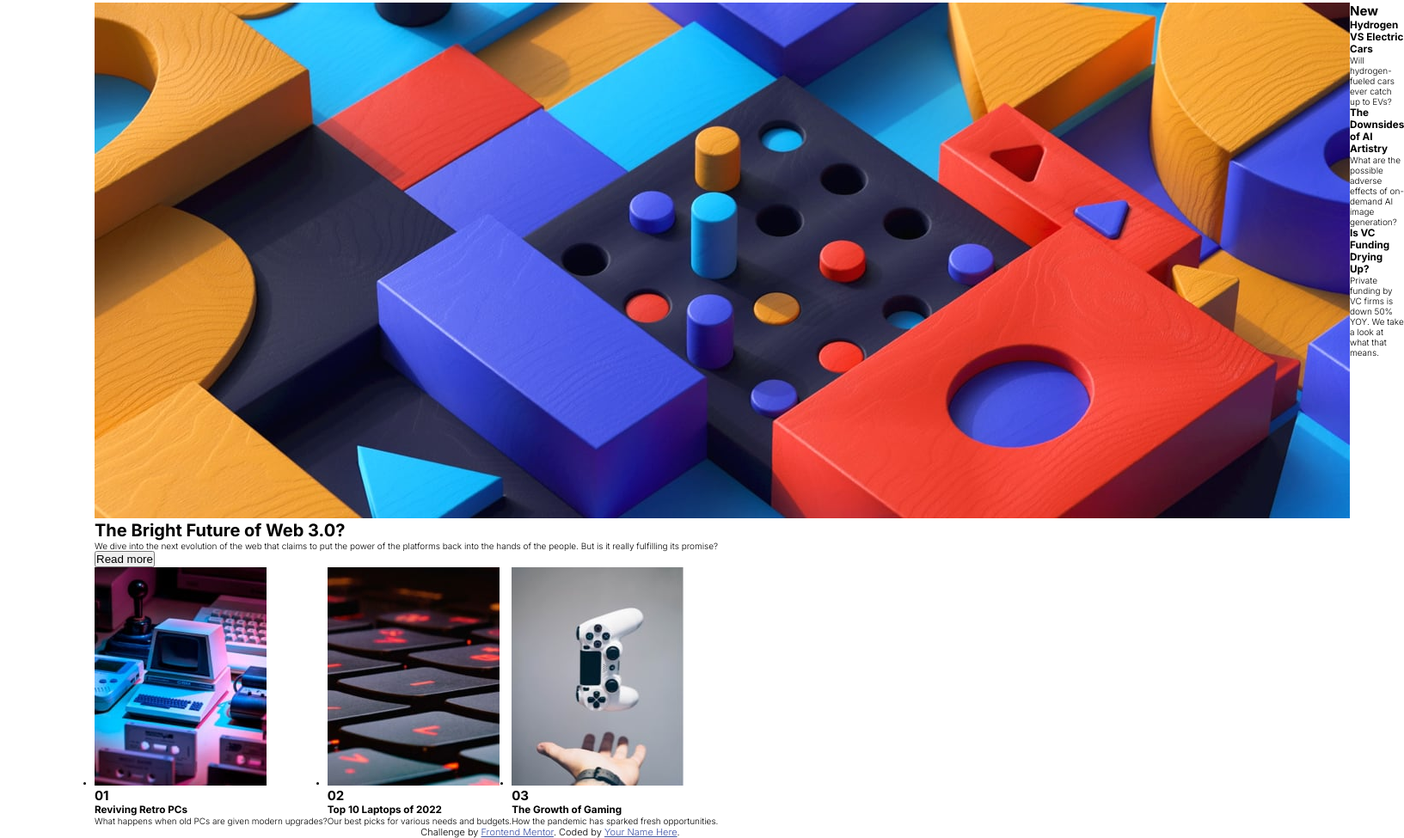
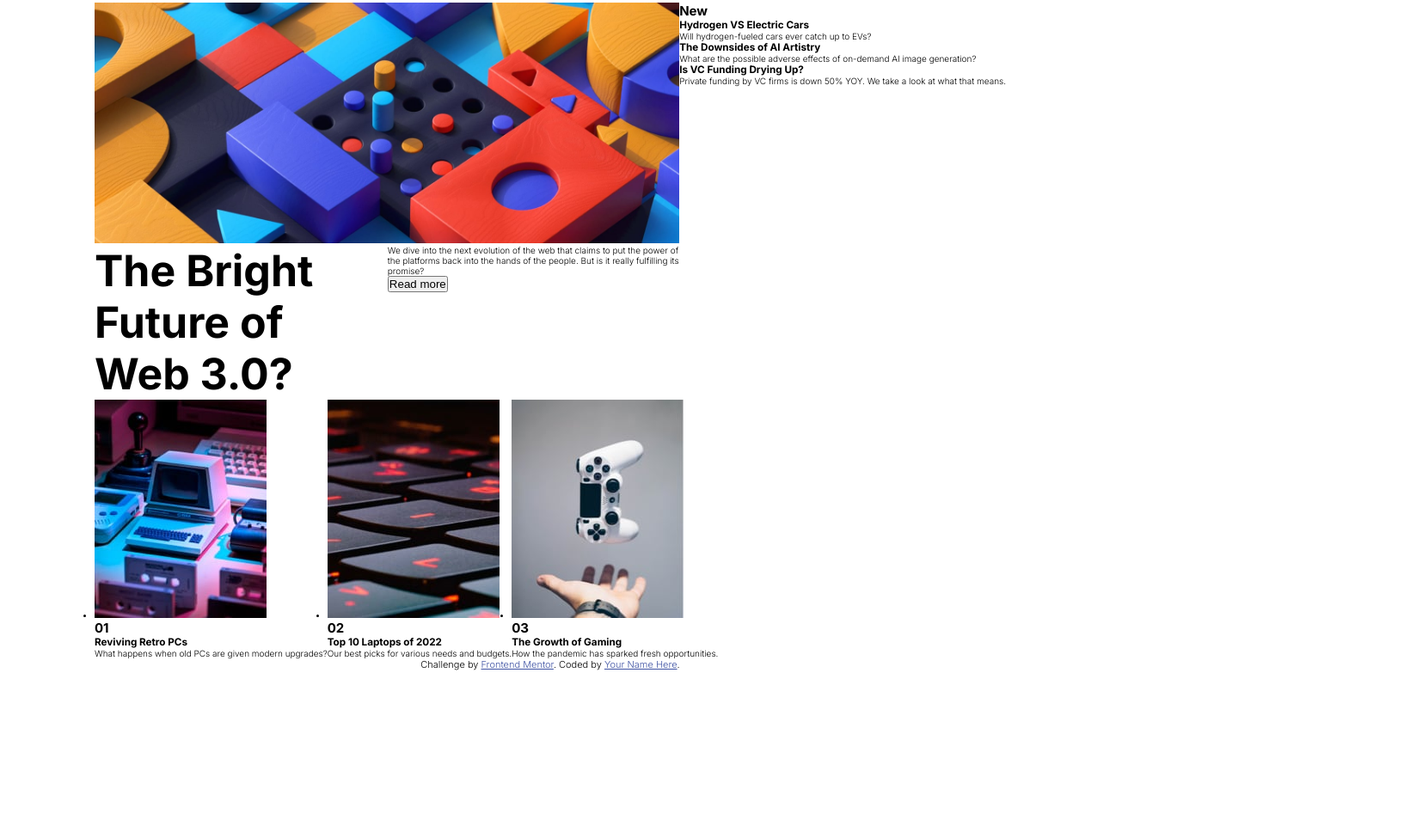
Before and after one commit to KiddAlexx/news-homepage-FM, a plain HTML site: page index.html in a window 1280 px wide. Shown: the part 137-1112 px from the top of the page at 86% size, 1633 px wide, since content can reach past the window. After the commit the page ends 917 px from the top, so only its background shows below. Drawn offline with Linux system fonts and the light colour scheme.

Commit message:
adjust basic layout of main story content

```diff
--- a/index.html
+++ b/index.html
@@ -43,13 +43,17 @@
             alt="An image of multi colored 3d puzzle pieces slotting together"
             class="main-img"
           />
-          <h1>The Bright Future of Web 3.0?</h1>
-          <p>
-            We dive into the next evolution of the web that claims to put the
-            power of the platforms back into the hands of the people. But is it
-            really fulfilling its promise?
-          </p>
-          <button>Read more</button>
+          <div class="main-story-content">
+            <h1>The Bright Future of Web 3.0?</h1>
+            <div>
+              <p>
+                We dive into the next evolution of the web that claims to put
+                the power of the platforms back into the hands of the people.
+                But is it really fulfilling its promise?
+              </p>
+              <button>Read more</button>
+            </div>
+          </div>
         </main>
         <section class="new-stories">
           <h2>New</h2>
@@ -67,7 +71,7 @@
           </p>
         </section>
         <section class="top-stories">
-          <ul class="top-stories-list">
+          <ul>
             <li>
               <img
                 src="./imgs/image-retro-pcs.jpg"
--- a/styles.css
+++ b/styles.css
@@ -55,6 +55,16 @@ header {
   grid-column: 1/2;
   grid-row: 1/4;
 }
+.main-img {
+  max-width: 100%;
+}
+.main-story-content {
+  display: flex;
+}
+
+.main-story-content h1 {
+  font-size: 5rem;
+}
 
 .new-stories {
   grid-column: 2/3;
@@ -66,7 +76,7 @@ header {
   grid-row: 4/5;
 }
 
-.top-stories-list {
+.top-stories ul {
   display: flex;
 }
 .attribution {
```
